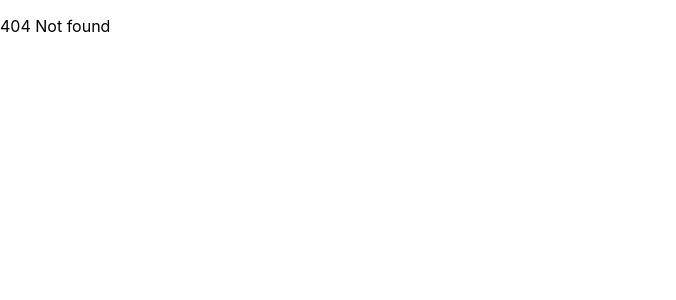
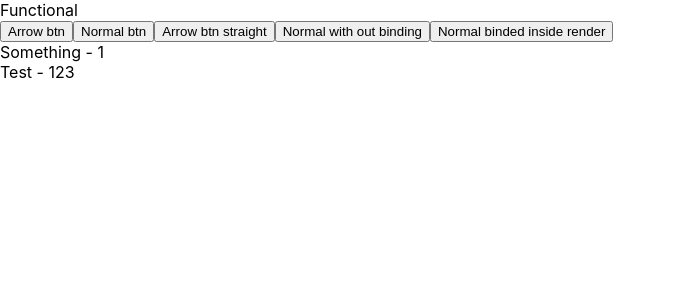
Before and after one commit to shamseerahammedm/react-everything, a React (Create React App) app: page /binding in a window 1280 px wide. Before the commit this address had no page. Shown: the top 300 px of the page, without its empty margins (0-676 px from the left). Built offline with nearby package versions, Linux system fonts and the light colour scheme.

Commit message:
Binding example added

```diff
--- /dev/null
+++ b/jsconfig.json
@@ -0,0 +1,6 @@
+{
+  "compilerOptions": {
+    "baseUrl": "src"
+  },
+  "include": ["src"]
+}
--- a/src/App.js
+++ b/src/App.js
@@ -7,7 +7,6 @@ import LoadMore from './load-more/load-more';
 import LifeCycleMethods from './lifecycle/lifecycle';
 
 import IntersectionObserverTesting from './intersection-observer/intersection-observer.component';
-import TestComponent from './test/test.jsx';
 import Refs from './refs/refs';
 import RouteComponent from './route/route';
 import TransitionGroup from './animations/transitiongroup';
@@ -51,6 +50,9 @@ import FormArray2 from './form/react-hook-form/FormArray2/FormArray2';
 import Phase1 from './form/react-hook-form/phase1/Phase1';
 import RenderProps from './RenderProps/RenderProps';
 import AutoResizerHookForms from './form/react-hook-form/AutoResizerHookForms/AutoResizerHookForms';
+import Test from './form/react-hook-form/phase1/Phase1';
+import TestComponent from './TestComponent/TestComponent';
+import BindingComponent from './Binding/Binding';
 
 function App() {
 
@@ -67,6 +69,7 @@ function App() {
 
         {/* Form section ends*/}
 
+        <Route exact path="/binding" component={BindingComponent} />
         <Route exact path="/pagination" component={LoadMore} />
         <Route exact path="/refs" component={Refs} />
         <Route exact path="/lifecyclemethods" component={LifeCycleMethods} />
--- /dev/null
+++ b/src/Binding/Binding.jsx
@@ -0,0 +1,66 @@
+import React, { Component } from 'react';
+import { test } from 'utils/utils';
+
+const BindingComponent  = () => {
+  return (
+    <div>
+      Functional
+      <BindingComponentClass/>
+    </div>
+  );
+};
+
+export default BindingComponent;
+
+class BindingComponentClass extends Component {
+  constructor(props) {
+    super(props);
+    // Binding 'Normal with out binding' button
+    // this.normalFunction = this.normalFunction.bind(this);
+  }
+  state = {
+    test : 123,
+    something : 1
+  }
+  arrowFunction = (arg) => {
+    console.log('arrowFunction');
+    this.setState({
+      test : 123,
+      something : this.state.something + 1
+    });
+  }
+
+  normalFunction(arg, value){
+    console.log('normalFunction');
+    this.setState({
+      something : this.state.something + 1
+    });
+  }
+
+  render(){
+
+    return (
+      <div>
+        {/* Both works  */}
+        <button onClick={() => this.arrowFunction('Some arrow argument')}>Arrow btn</button>
+        <button onClick={() => this.normalFunction('Some normal argument')}>Normal btn</button>
+
+        {/* Arrow functions dont need binding */}
+        <button onClick={this.arrowFunction}>Arrow btn straight</button>
+
+        {/* With out biding this button wont work, 'this' will be undefined*/}
+        <button onClick={this.normalFunction}>Normal with out binding</button>
+
+        {/*  Binding done inside render */}
+        <button onClick={this.normalFunction.bind(this)}>Normal binded inside render</button>
+
+        <br/>
+        Something -  {this.state.something}
+        <br/>
+        Test -  {this.state.test}
+      </div>
+    );
+  }
+}
+
+export { BindingComponentClass };
--- /dev/null
+++ b/src/TestComponent/TestComponent.jsx
@@ -0,0 +1,56 @@
+import React, { Component } from 'react';
+import { test } from 'utils/utils';
+
+const TestComponent  = () => {
+  return (
+    <div>
+      Functional
+      <TestComponentClass/>
+    </div>
+  );
+};
+
+export default TestComponent;
+
+class TestComponentClass extends Component {
+  constructor(props) {
+    super(props);
+    this.normalFunction = this.normalFunction.bind(this);
+  }
+  state = {
+    test : 123,
+    something : 1
+  }
+  arrowFunction = (arg) => {
+    console.log('arrowFunction');
+    console.log(arg);
+    this.setState({
+      test : 123,
+      something : this.state.something + 1
+    });
+  }
+
+  normalFunction(arg, value){
+    console.log('normalFunction');
+    this.setState({
+      something : this.state.something + 1
+    });
+  }
+
+  render(){
+
+    return (
+      <div>
+        <button onClick={() => this.arrowFunction('Some arrow argument')}>Arrow btn</button>
+        <button onClick={() => this.normalFunction('Some normal argument')}>Normal btn</button>
+        {/* With out biding this button wont work */}
+        <button onClick={this.normalFunction}>Normal binded</button>
+        {this.state.something}
+        <br/>
+       Test -  {this.state.test}
+      </div>
+    );
+  }
+}
+
+export { TestComponentClass };
--- a/src/refs/refs.js
+++ b/src/refs/refs.js
@@ -1,105 +1,95 @@
-import React, { useCallback } from 'react'
-
-
+import React, { useCallback } from 'react';
 
 // refs in class based component
 
+export class Refs extends React.Component
+{
 
-// export class Refs extends React.Component
-// {
-
-//     submitHandler = () => {
-//         console.log(this.firstName.value); // gives the value types inside that input field
-//     }
-//     onkeyUpHandler = (value) => {
-//         console.log(value);
-//     }
-//     render()
-//     {
-//         return (
-//             <>
-//                     <div>
-//                         <span>First Name :</span>
-//                         <input ref={(input)=>{ this.firstName = input }} type="text"/>
-//                     </div>
-//                     <div>
-//                         <span>Last Name :</span>
-//                         {/*
-//                             bind is used to pass value as argument to function
-//                             if this format was used  -> onKeyUp={this.onkeyUpHandler("myvalue")
-//                             then it will execute that function imeediatly on load so it cant be used thats why bind was
-//                             used.
-//                         */}
-//                         <input type="text" onKeyUp={this.onkeyUpHandler.bind(this,"myvalue")}/>
-//                     </div>
-//                     <div>
-//                         <span>Age :</span>
-//                         <input type="text"/>
-//                     </div>
-//                     <div>
-//                         <input type="submit" onClick={this.submitHandler}/>
-//                     </div>
-//             </>
-//         )
-//     }
-// }
+    submitHandler = () => {
+      console.log(this.firstName.value); // gives the value types inside that input field
+    }
+    onkeyUpHandler = (value) => {
+      console.log(value);
+    }
+    render()
+    {
+      return (
+        <>
+          <div>
+            <span>First Name :</span>
+            <input ref={(input)=>{ this.firstName = input; }} type="text"/>
+          </div>
+          <div>
+            <span>Last Name :</span>
+            {/*
+                            bind is used to pass value as argument to function
+                            if this format was used  -> onKeyUp={this.onkeyUpHandler("myvalue")
+                            then it will execute that function imeediatly on load so it cant be used thats why bind was
+                            used.
+                        */}
+            <input type="text" onKeyUp={this.onkeyUpHandler.bind(this,'myvalue')}/>
+          </div>
+          <div>
+            <span>Age :</span>
+            <input type="text"/>
+          </div>
+          <div>
+            <input type="submit" onClick={this.submitHandler}/>
+          </div>
+        </>
+      );
+    }
+}
 
 // export default Refs
 
-
-
 // refs in functional based component
 
+const MyInput = ({lastName}) => {
+  return (
+    <input ref={lastName} type="text" name="lastname"/>
+  );
+};
 
-const MyInput = ({lastName}) => {
-    return (
-        <input ref={lastName} type="text" name="lastname"/>
-    )
-}
+// const Refs = () => {
+//     let inputRef = null;
+//     let place = null;
+//     let lastName = null;
 
+//     const onClickHandler = useCallback(() => {
+//         // inputRef.focus()
+//         console.log(inputRef.value);
+//         console.log(place.value);
+//         console.log(lastName.value);
+//     }, [inputRef,place,lastName]);
 
-const Refs = () => {
-    let inputRef = null;
-    let place = null;
-    let lastName = null;
+//     // using this method redefined function everytime component is rendered so this has to be avoided
+//     const onClickHandler = () => {
+//         console.log(inputRef.value);
+//     }
 
+//     return (
+//         <>
+//             <div>
+//                 <div>
+//                     <span>First Name :</span>
+//                     <input ref={(input)=>{ inputRef = input }} type="text" name="firstname"/>
+//                 </div>
+//                 <div>
+//                     <span>Place :</span>
+//                     <input ref={(input)=>{ place = input }} type="text" name="place"/>
+//                 </div>
+//                 <div>
+//                     <span>Last Name :</span>
+//                     {/* refs with custom component example */}
+//                     <MyInput lastName={(input)=>{ lastName = input }} />
+//                 </div>
+//                 <div>
+//                     <input type="submit" onClick={onClickHandler}/>
+//                 </div>
+//             </div>
+//         </>
+//     )
+// }
 
-    const onClickHandler = useCallback(() => {
-        // inputRef.focus()
-        console.log(inputRef.value);
-        console.log(place.value);
-        console.log(lastName.value);
-    }, [inputRef,place,lastName]);
-
-
-
-    // using this method redefined function everytime component is rendered so this has to be avoided
-    // const onClickHandler = () => {
-    //     console.log(inputRef.value);
-    // }
-
-    return (
-        <>
-            <div>
-                <div>
-                    <span>First Name :</span>
-                    <input ref={(input)=>{ inputRef = input }} type="text" name="firstname"/>
-                </div>
-                <div>
-                    <span>Place :</span>
-                    <input ref={(input)=>{ place = input }} type="text" name="place"/>
-                </div>
-                <div>
-                    <span>Last Name :</span>
-                    {/* refs with custom component example */}
-                    <MyInput lastName={(input)=>{ lastName = input }} />
-                </div>
-                <div>
-                    <input type="submit" onClick={onClickHandler}/>
-                </div>
-            </div>
-        </>
-    )
-}
-
-export default Refs
+export default Refs;
--- a/src/test/styles.css
+++ /dev/null
@@ -1,4 +0,0 @@
-.App {
-  font-family: sans-serif;
-  text-align: center;
-}
--- a/src/test/test.jsx
+++ /dev/null
@@ -1,34 +0,0 @@
-import React from 'react'
-
-const useNamedBlock = (children) => {
-  let childrenArray = React.Children.toArray(children);
-  return (Component) => childrenArray.find(child => child.type.name === Component.name);
-}
-
-const Page = ({ children }) => {
-  const findChild = useNamedBlock(children);
-  return (
-    <div className="page">
-      <div className="renderCardHere">
-        {findChild(Card)}
-      </div>
-    </div>
-  )
-}
-const Card = ({children}) => children;
-
-
-
-const Show = () => {
-  return (
-    <Page>
-      <Card>
-        asd
-      </Card>
-      asdf
-    </Page>
-  )
-}
-
-
-export default Show
--- /dev/null
+++ b/src/utils/utils.js
@@ -0,0 +1 @@
+export const test = () => {};
```
Also changed, not shown: src/test/test.scss (deleted, +0 -60 lines), src/TestComponent/TestComponent.scss (added).
